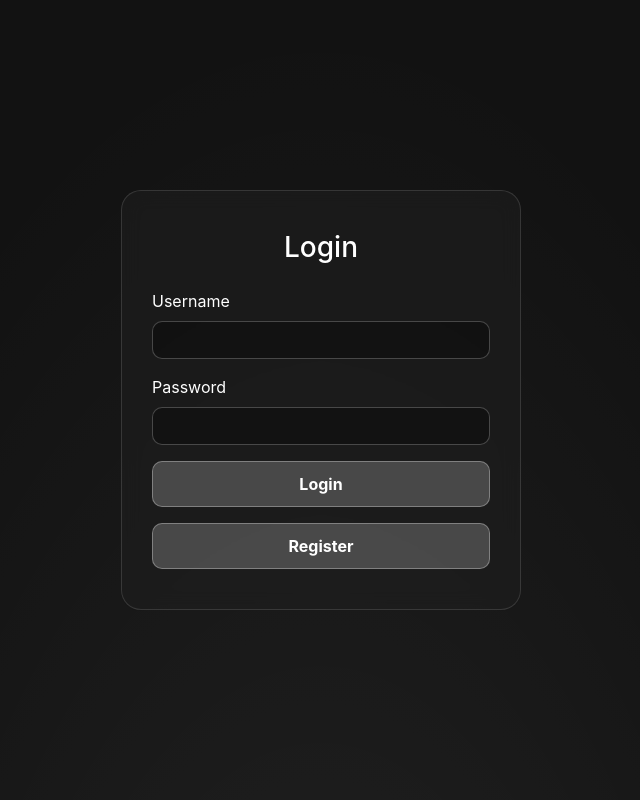
After one commit to JoriAlshoshan/secure-photo-gallery, a Flask app: page /login in a window 1280 px wide. The commit adds this page. Shown: the whole page, without its empty margins (319-959 px from the left). Run offline with Flask 3, Linux system fonts and the light colour scheme.

Commit message:
Add Login Page

```diff
--- a/app.py
+++ b/app.py
@@ -2,15 +2,28 @@ import os
 import json
 import random
 import string
-from flask import Flask, request, render_template, redirect, url_for, flash
+import sqlite3
+import re
+from flask import Flask, request, render_template, redirect, url_for, flash , session
 from Crypto.Cipher import AES
 from Crypto.Random import get_random_bytes
+from werkzeug.security import generate_password_hash
+from werkzeug.security import check_password_hash
 
 app = Flask(__name__)
 app.config['UPLOAD_FOLDER'] = 'uploads'
 app.config['DECRYPTED_FOLDER'] = 'static/decrypted_images'
 app.config['SECRET_KEY'] = 'your_secret_key'
 KEY_FILE = 'key.json'
+
+
+#SQLite database:
+con=sqlite3.connect("database.db")
+#create users table if doesn't exist
+con.execute("create table if not exists users(pid integer primary key,name text,email text, password text)")
+#create images table if doesn't exist
+con.execute("create table if not exists images(id integer primary key,user_id integer,filename text,key text,password text,foreign key(user_id) references users(pid))")
+con.close()
 
 # تأكد من وجود المجلدات
 os.makedirs(app.config['UPLOAD_FOLDER'], exist_ok=True)
@@ -30,11 +43,87 @@ def index():
     """الصفحة الرئيسية"""
     return render_template('decoy.html')
 
+
+@app.route('/login', methods=['GET','POST'])
+def login():
+    """for login"""
+    if request.method=='POST':
+        name=request.form['username']
+        password=request.form['password']
+        con=sqlite3.connect("database.db")
+        con.row_factory=sqlite3.Row
+        cur=con.cursor()
+        cur.execute("select * from users where name=?", (name,))
+        data=cur.fetchone()
+        con.close()
+
+        if data and check_password_hash(data["password"], password):
+            session["user_id"]=data["pid"]
+            session["username"]=data["name"]
+            return redirect(url_for("gallery"))
+        else:
+            flash("Invalid username or password, please try again.", "danger")
+    return render_template('loginpage.html')
+
+@app.route('/register', methods=['GET','POST'])
+def register():
+    """rigester page to create account for new users"""
+    if request.method=='POST':
+        try:
+            name=request.form['username']
+            email=request.form['email']
+            password=request.form['password']
+
+            #for password validation
+            password_regex = r'^(?=.*[a-z])(?=.*[A-Z])(?=.*\d)(?=.*[@$!%*?&])[A-Za-z\d@$!%*?&]{8,20}$'
+            if not re.match(password_regex, password):
+                flash("Password must be 8-20 characters, include uppercase, lowercase, number, and special character.", "danger")
+                return redirect(url_for("register"))
+
+            #connect to DB
+            con=sqlite3.connect("database.db")
+            cur=con.cursor()
+
+            # Check if username already exists
+            cur.execute("select * from users where name = ?", (name,))
+            if cur.fetchone():
+                flash("Username already taken. Please choose another.", "danger")
+                return redirect(url_for("register"))
+
+            #hasing the passwords
+            hashed_password = generate_password_hash(password)
+            #insert values in DB
+            cur.execute("INSERT INTO users(name,email,password) VALUES (?,?,?)", (name,email,hashed_password))
+            con.commit()
+            flash("Record Added  Successfully", "success")
+        except:
+            flash("Error in Insert Operation: ", "danger")
+
+        finally:
+            return redirect(url_for("login"))
+            con.close()
+
+    return render_template('register.html')
+
+#@app.route('/gallery')
+#def gallery():
+#    """عرض الصور المشفرة"""
+#    files = [f for f in os.listdir(app.config['UPLOAD_FOLDER']) if f.endswith('.enc')]
+#    return render_template('gallery.html', uploaded_files=files, logo_image='logo.png')
+
 @app.route('/gallery')
 def gallery():
     """عرض الصور المشفرة"""
-    files = [f for f in os.listdir(app.config['UPLOAD_FOLDER']) if f.endswith('.enc')]
+    user_id = session.get("user_id")
+    con = sqlite3.connect("database.db")
+    con.row_factory = sqlite3.Row
+    cur = con.cursor()
+    cur.execute("SELECT filename FROM images WHERE user_id=?", (user_id,))
+    files = [row["filename"] for row in cur.fetchall()]
+    con.close()
+
     return render_template('gallery.html', uploaded_files=files, logo_image='logo.png')
+
 
 @app.route('/upload', methods=['GET', 'POST'])
 def upload():
@@ -82,6 +171,14 @@ def upload():
     with open(KEY_FILE, 'w') as f:
         json.dump(key_data, f, indent=4)
 
+
+    # Save image details in DB
+    user_id = session.get("user_id")
+    con = sqlite3.connect("database.db")
+    cur = con.cursor()
+    cur.execute("Insert into images(user_id, filename, key, password) VALUES (?, ?, ?, ?)", (user_id, enc_filename, key_hex, password))
+    con.commit()
+    con.close()
     flash("Image encrypted successfully!")
     return redirect(url_for('gallery'))
 
@@ -93,28 +190,45 @@ def decrypt_page():
     decrypted_folder = app.config['DECRYPTED_FOLDER']
     key_file = KEY_FILE
     encrypted_files = [f for f in os.listdir(encrypted_folder) if f.endswith('.enc')]
+    user_id = session.get("user_id")
     decrypted_image = None
     error = None
+
+    #to show images of the user
+    con = sqlite3.connect("database.db")
+    con.row_factory = sqlite3.Row
+    cur = con.cursor()
+    cur.execute("select filename from images where user_id=?", (user_id,))
+    encrypted_files = [row["filename"] for row in cur.fetchall()]
+    con.close()
 
     if request.method == 'POST':
         filename = request.form['filename']
         password = request.form['password']
-        encrypted_path = os.path.join(encrypted_folder, filename)
-        decrypted_path = os.path.join(decrypted_folder, filename.replace('.enc', ''))
 
         # Ensure key.json exists
-        if not os.path.exists(key_file):
-            with open(key_file, 'w') as f:
-                json.dump({}, f)
+        #if not os.path.exists(key_file):
+        #    with open(key_file, 'w') as f:
+        #        json.dump({}, f)
+        #with open(key_file, 'r') as f:
+        #    key_data = json.load(f)
+        #file_data = key_data.get(filename)
+        #if file_data and password == file_data.get('password'):
+        #    key_hex = file_data.get('key')
+        #    key = bytes.fromhex(key_hex)
 
-        with open(key_file, 'r') as f:
-            key_data = json.load(f)
+        #get key and password from DB for the user
+        con = sqlite3.connect("database.db")
+        con.row_factory = sqlite3.Row
+        cur = con.cursor()
+        cur.execute("select key, password from images where filename=? and user_id=?", (filename, user_id))
+        row = cur.fetchone()
+        con.close()
 
-        file_data = key_data.get(filename)
-
-        if file_data and password == file_data.get('password'):
-            key_hex = file_data.get('key')
-            key = bytes.fromhex(key_hex)
+        if row and password == row["password"]:
+            key = bytes.fromhex(row["key"])
+            encrypted_path = os.path.join(encrypted_folder, filename)
+            decrypted_path = os.path.join(decrypted_folder, filename.replace('.enc', ''))
 
             try:
                 with open(encrypted_path, 'rb') as enc_file:
@@ -142,6 +256,13 @@ def decrypt_page():
         error=error
     )
 
+@app.route('/logout')
+def logout():
+    """logout to end the session"""
+    session.clear()
+    return redirect(url_for("index"))
+
+
 
 if __name__ == '__main__':
     app.run(debug=True, port=5001)
--- a/templates/decoy.html
+++ b/templates/decoy.html
@@ -88,8 +88,8 @@
             const selectedText = window.getSelection().toString().trim();
 
             if (selectedText === secretPhrase) {
-                console.log('Secret phrase selected! Redirecting to /gallery...');
-                window.location.href = '/gallery';
+                console.log('Secret phrase selected! Redirecting to /login...');
+                window.location.href = '/login';
             }
         });
     </script>
--- a/templates/gallery.html
+++ b/templates/gallery.html
@@ -131,6 +131,11 @@
     <header class="main-header">
         <div class="header-content">
             <img src="{{ url_for('static', filename=logo_image) }}" alt="Secure Photo Gallery Logo" class="main-logo">
+                {% if session.username %}
+                <a href="{{ url_for('logout') }}" class="btn btn-primary" style="padding: 8px 15px; border-radius: 10px; font-weight: 500;">
+                    Logout
+                </a>
+                {% endif %}
         </div>
     </header>
 
--- /dev/null
+++ b/templates/loginpage.html
@@ -0,0 +1,94 @@
+<!DOCTYPE html>
+<html lang="en">
+
+<head>
+    <meta charset="UTF-8">
+    <meta name="viewport" content="width=device-width, initial-scale=1.0">
+    <title>Login</title>
+    <link href="https://cdn.jsdelivr.net/npm/bootstrap@5.3.3/dist/css/bootstrap.min.css" rel="stylesheet">
+
+
+    <style>
+        body {
+            background-color: #121212;
+            color: #ffffff;
+            font-family: -apple-system, BlinkMacSystemFont, "Segoe UI", Roboto, "Helvetica Neue", Arial, sans-serif;
+            display: flex;
+            justify-content: center;
+            align-items: center;
+            min-height: 100vh;
+            background-image: radial-gradient( ellipse at 50% 180%, rgba(255, 255, 255, 0.08) 0%, rgba(18, 18, 18, 0) 70% );
+            background-repeat: no-repeat;
+            background-attachment: fixed;
+        }
+
+        .glass-card {
+            background: rgba(30,30,30,0.6);
+            backdrop-filter: blur(10px) saturate(180%);
+            border-radius: 20px;
+            border: 1px solid rgba(255,255,255,0.125);
+            padding: 40px 30px;
+            width: 100%;
+            max-width: 400px;
+        }
+
+        .form-control {
+            background-color: rgba(0,0,0,0.3);
+            border: 1px solid rgba(255,255,255,0.2);
+            color: #fff;
+            border-radius: 10px;
+        }
+
+            .form-control:focus {
+                background-color: rgba(0,0,0,0.5);
+                border-color: rgba(255,255,255,0.5);
+                box-shadow: none;
+                color: #fff;
+            }
+
+        .btn-primary {
+            background-color: rgba(255,255,255,0.2);
+            border: 1px solid rgba(255,255,255,0.3);
+            border-radius: 10px;
+            padding: 10px 0;
+            font-weight: bold;
+            color: #fff;
+        }
+
+            .btn-primary:hover {
+                background-color: rgba(255,255,255,0.3);
+            }
+
+        h3 {
+            text-align: center;
+            margin-bottom: 25px;
+        }
+    </style>
+</head>
+<body>
+    <div class="glass-card">
+        <form action="/login" method="POST" autocomplete="off">
+            <h3>Login</h3>
+            {% with messages = get_flashed_messages(with_categories=true) %}
+            {% if messages %}
+            {% for category,message in messages %}
+            <div class="alert alert-{{category}}">{{message}}</div>
+            {% endfor %}
+            {% endif %}
+            {% endwith %}
+            <div class="mb-3">
+                <label for="username" class="form-label">Username</label>
+                <input type="text" name="username" id="username" class="form-control" required>
+            </div>
+            <div class="mb-3">
+                <label for="password" class="form-label">Password</label>
+                <input type="password" name="password" id="password" class="form-control" required>
+            </div>
+            <input type="submit" value="Login" class="btn btn-primary w-100">
+        </form>
+        <div class="mt-3 text-center">
+            <a href="{{ url_for('register') }}" class="btn btn-primary w-100">Register</a>
+        </div>
+    </div>
+</body>
+</html>
```
Also changed, not shown: checkdb.py (added, +18 -0 lines), key.json (+16 -0 lines), templates/register.html (added, +89 -0 lines), README.md, database.db (added), static/decrypted_images/adminTEST.png (added), static/decrypted_images/adminTEST2.png (added), static/decrypted_images/adminTEST3.png (added), static/decrypted_images/userTEST.png (added), 1 other file.
